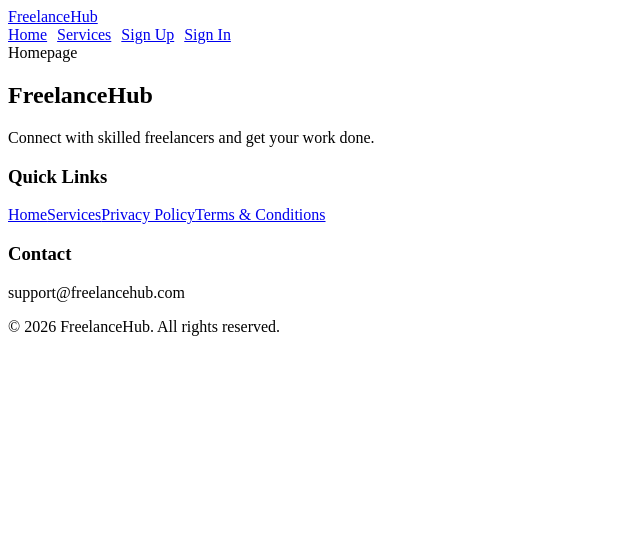
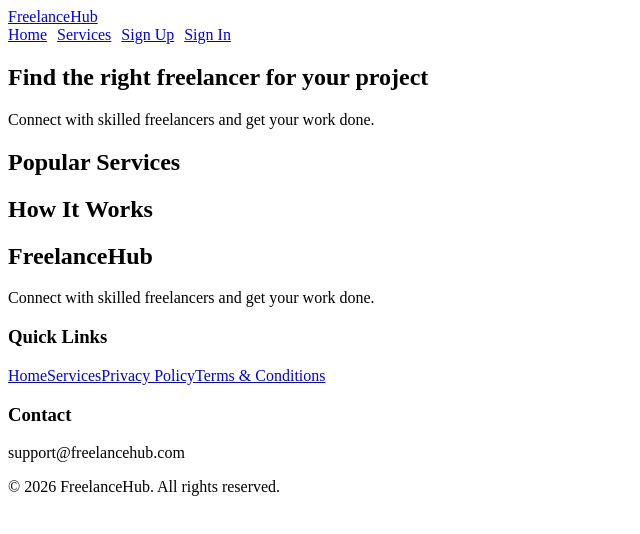
Before and after one commit to ALIALSAEED313/INJAZ-Frontend, a React (Vite) app: page / in a window 1280 px wide. Shown: the top 534 px of the page, without its empty margins (0-640 px from the left). Built offline with nearby package versions, Linux system fonts and the light colour scheme; no server answers.

Commit message:
added homepage

```diff
--- a/src/pages/Homepage.jsx
+++ b/src/pages/Homepage.jsx
@@ -1,9 +1,21 @@
-import React from 'react'
-
+import React from "react";
 function Homepage() {
   return (
-    <div>Homepage</div>
-  )
+    <main>
+      <section>
+        <h1>Find the right freelancer for your project</h1>
+        <p>Connect with skilled freelancers and get your work done.</p>
+      </section>
+
+      <section>
+        <h2>Popular Services</h2>
+      </section>
+
+      <section>
+        <h2>How It Works</h2>
+      </section>
+    </main>
+  );
 }
 
-export default Homepage
+export default Homepage;
```
